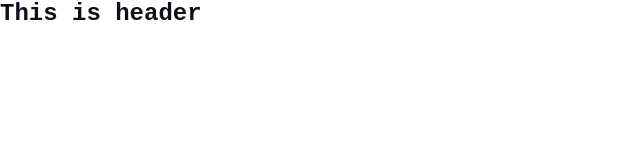
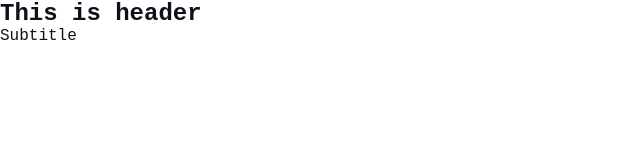
Before and after one commit to Tusar78/exploring-reactjs, a React (Create React App) app in the folder simple-react/: page / in a window 1280 px wide. Shown: the top 160 px of the page, without its empty margins (0-640 px from the left). Built offline with nearby package versions, Linux system fonts and the light colour scheme.

Commit message:
added subtitle

```diff
--- a/simple-react/src/Components/Header/Header.js
+++ b/simple-react/src/Components/Header/Header.js
@@ -4,6 +4,7 @@ const Header = () => {
   return (
     <header>
       <h2>This is header</h2>
+      <span>Subtitle</span>
     </header>
   );
 };
```
